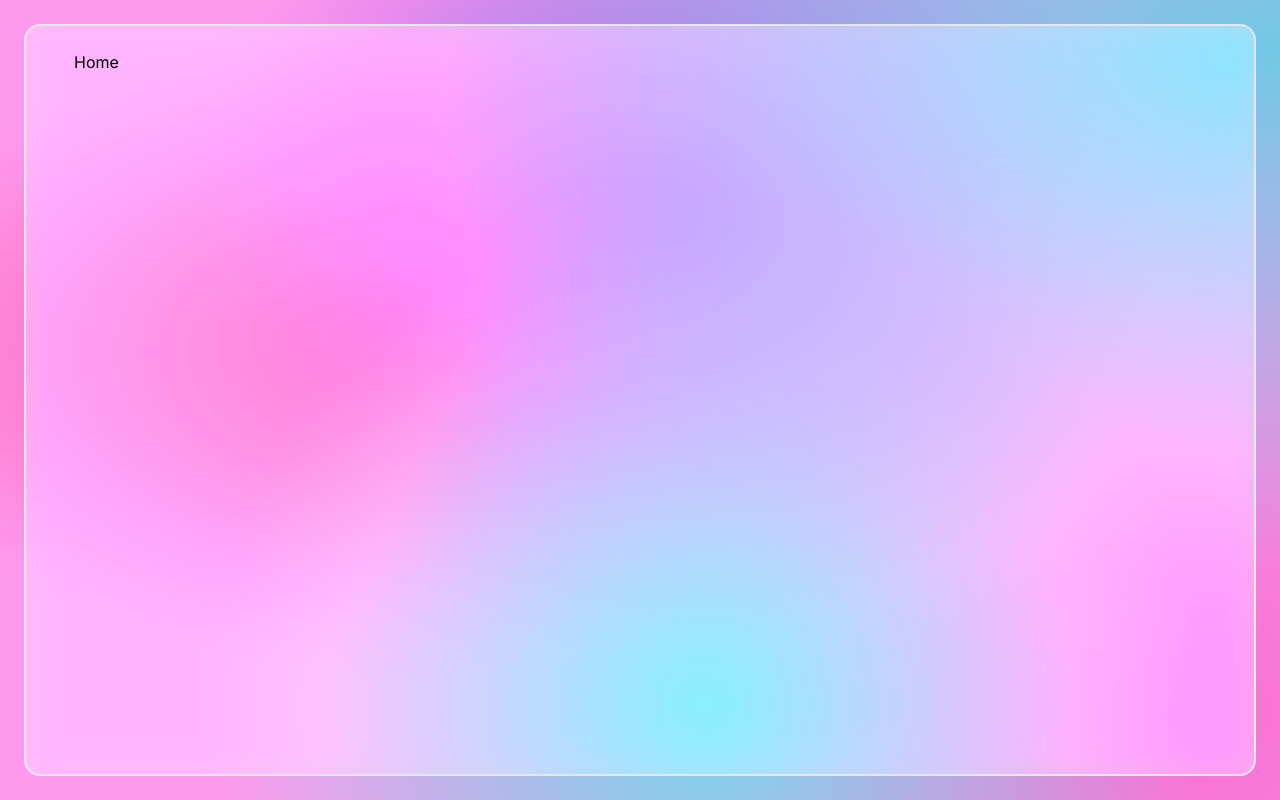
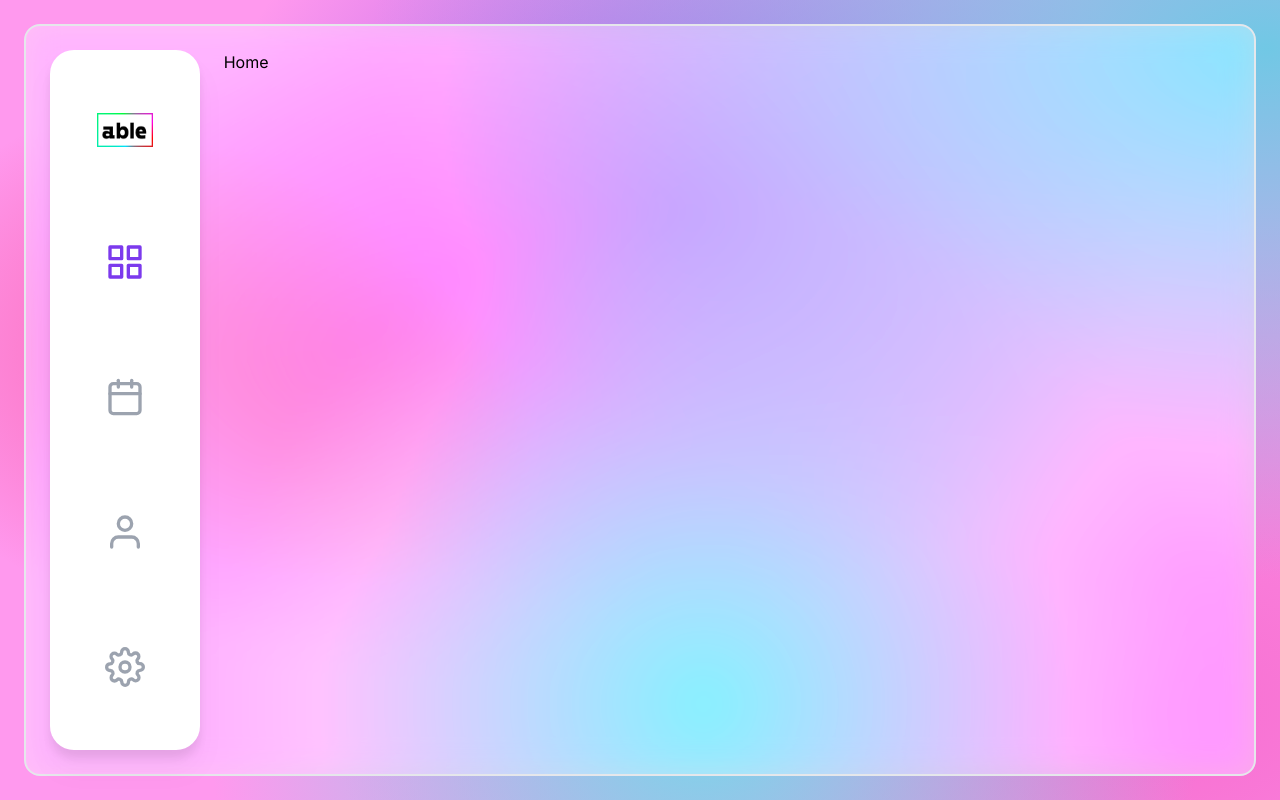
Before and after one commit to march213/fm-project-app-nextjs-13, a Next.js app: page /home in a window 1280 px wide. Built offline with nearby package versions, Linux system fonts and the light colour scheme.

Commit message:
add Sidebar as SC and SidebarLink as CC

```diff
--- a/app/(dashboard)/layout.tsx
+++ b/app/(dashboard)/layout.tsx
@@ -1,9 +1,10 @@
+import '@/styles/global.css';
+
+import { GlassPane } from '@/components/GlassPane';
+import { Inter } from '@next/font/google';
 import { PropsWithChildren } from 'react';
+import { Sidebar } from '@/components/Sidebar';
 import clsx from 'clsx';
-import { Inter } from '@next/font/google';
-// import {Sidebar} from '@/components/Sidebar';
-import { GlassPane } from '@/components/GlassPane';
-import '@/styles/global.css';
 
 const inter = Inter({
   variable: '--font-inter',
@@ -17,7 +18,7 @@ export default function DashboardRootLayout({ children }: TDashboardRootLayout)
       <head />
       <body className="h-screen w-screen candy-mesh p-6">
         <GlassPane className="w-full h-full p-6 flex align-center container mx-auto">
-          {/* <Sidebar /> */}
+          <Sidebar />
           <main className="w-full pl-6 h-full">{children}</main>
         </GlassPane>
       </body>
--- /dev/null
+++ b/components/Sidebar.tsx
@@ -0,0 +1,40 @@
+import { Card } from './Card';
+import Image from 'next/image';
+import { SidebarLink } from './SidebarLink';
+import logo from '@/assets/images/logo.png';
+
+const links = [
+  {
+    label: 'Home',
+    icon: 'Grid',
+    link: '/home',
+  },
+  {
+    label: 'Calendar',
+    icon: 'Calendar',
+    link: '/calendar',
+  },
+  {
+    label: 'Profile',
+    icon: 'User',
+    link: '/profile',
+  },
+  {
+    label: 'Settings',
+    icon: 'Settings',
+    link: '/settings',
+  },
+];
+
+export const Sidebar = () => {
+  return (
+    <Card className="h-full w-40 flex items-center justify-between flex-wrap">
+      <div className="w-full flex justify-center items-center">
+        <Image src={logo} alt="Able logo" priority className="w-14" />
+      </div>
+      {links.map((link) => (
+        <SidebarLink key={link.label} link={link} />
+      ))}
+    </Card>
+  );
+};
--- /dev/null
+++ b/components/SidebarLink.tsx
@@ -0,0 +1,40 @@
+'use client';
+
+import { Calendar, Grid, Icon, Settings, User } from 'react-feather';
+
+import Link from 'next/link';
+import clsx from 'clsx';
+import { usePathname } from 'next/navigation';
+
+const icons: Record<string, Icon> = { Settings, User, Grid, Calendar };
+
+type TSidebarLink = {
+  link: {
+    icon: string;
+    label: string;
+    link: string;
+  };
+};
+
+export const SidebarLink = ({ link }: TSidebarLink) => {
+  const pathname = usePathname();
+  let isActive = false;
+
+  if (pathname === link.link) {
+    isActive = true;
+  }
+
+  const Icon = icons[link.icon];
+
+  return (
+    <Link href={link.link} className="w-full flex justify-center items-center">
+      <Icon
+        size={40}
+        className={clsx(
+          'stroke-gray-400 hover:stroke-violet-600 transition duration-200 ease-in-out',
+          isActive && 'stroke-violet-600',
+        )}
+      />
+    </Link>
+  );
+};
```
Also changed, not shown: assets/images/logo.png (added).
